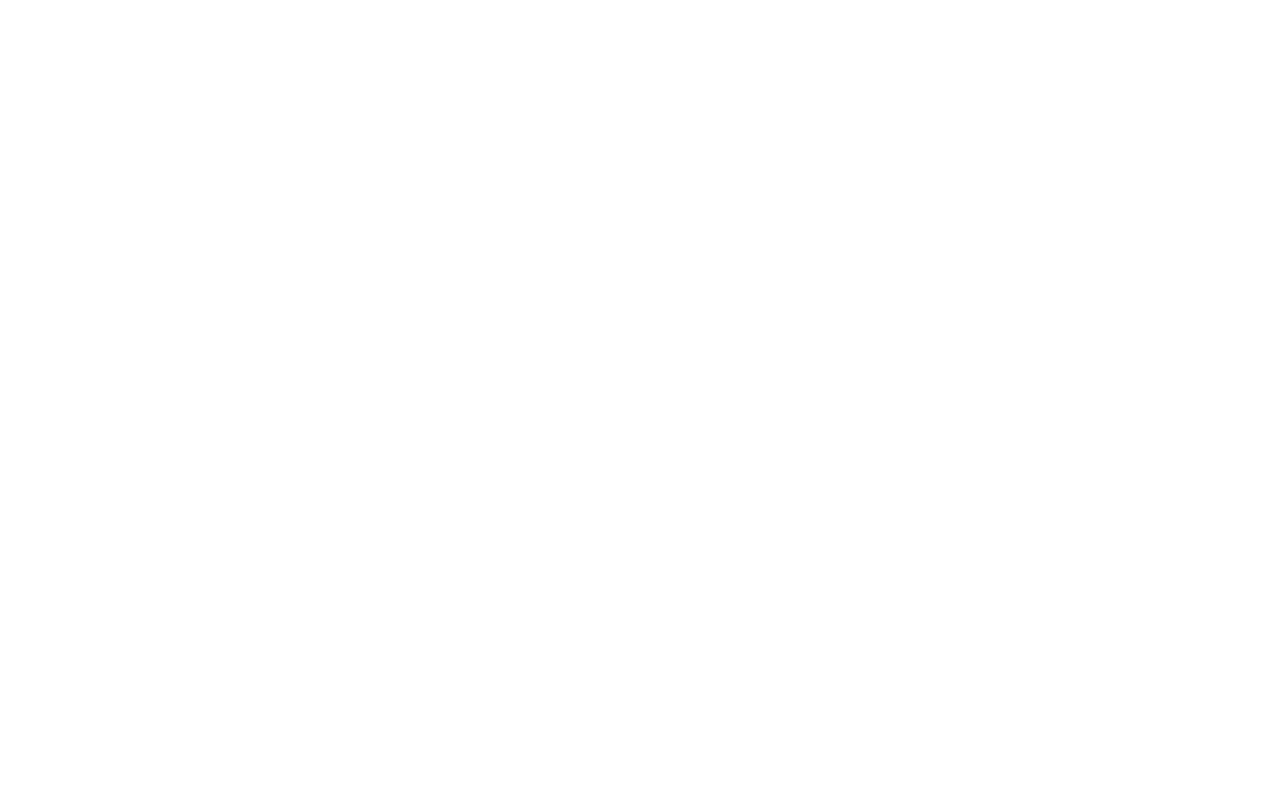
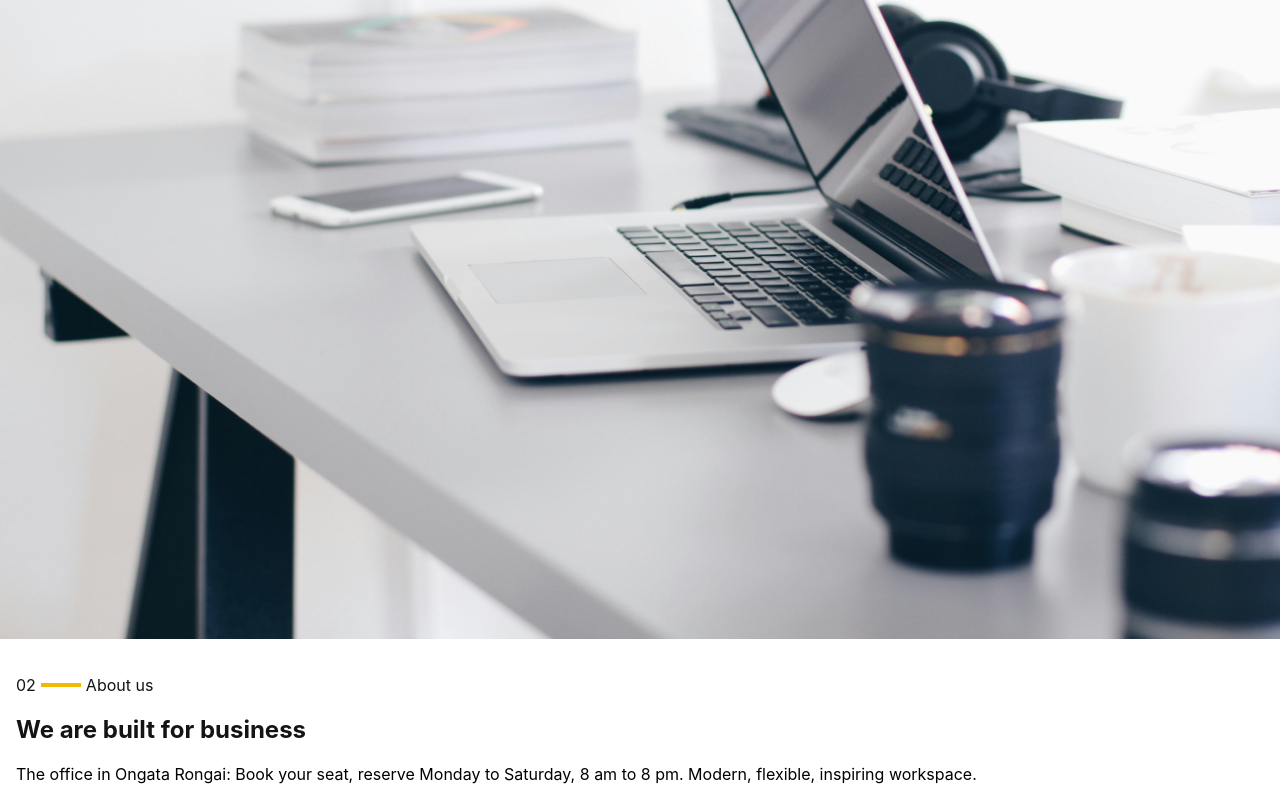
Before and after one commit to tonnytech/Office, a React (Create React App) app: page / in a window 1280 px wide. Shown: the part 672-1472 px from the top of the page. Before the commit the page ends 800 px from the top, so only its background shows below. Built offline with nearby package versions, Linux system fonts and the light colour scheme.

Commit message:
Add image and html structure of about section

```diff
--- /dev/null
+++ b/src/components/About.css
@@ -0,0 +1,32 @@
+.aboutSectionInfoContainer {
+    margin-left: 1rem;
+    margin-right: 1rem;
+}
+
+.aboutImageElement {
+    width: 100%;
+    height: auto;
+}
+
+.sectionNumberContainer {
+    display: flex;
+    align-items: center;
+    flex: row;
+    gap: 5px;
+    padding-top: 2rem;
+}
+
+.sectionNumberContainer div {
+    color: var(--main-black);
+}
+
+.sectionLine {
+    height: 0.2rem;
+    width: 2.5rem;
+    background-color: var(--main-orange);
+    font-weight: 700;
+}
+
+.aboutSection h2 {
+    color: var(--main-black);
+}
--- /dev/null
+++ b/src/components/About.js
@@ -0,0 +1,32 @@
+import React from 'react'
+import about from '../Assets/about.jpg';
+import './About.css';
+
+const About=()=> {
+  return (
+    <div className='AboutSectionContainer'>
+        <div className='aboutImageContainer'>
+            <div className='aboutImage'>
+                <img src={about} className='aboutImageElement' alt='aboutInage'/>
+            </div>
+        </div>
+        <div className='aboutSectionInfoContainer'>
+            <div className='sectionNumberContainer'>
+                <div>02</div>
+                <div className='sectionLine'></div>
+                <div>About us</div>
+            </div>
+            <div className='aboutSection'>
+                <h2> We are built for business</h2>
+                <p>
+                The office in Ongata Rongai: Book your seat,
+                 reserve Monday to Saturday, 8 am to 8 pm. Modern,
+                  flexible, inspiring workspace.
+                </p>
+            </div>
+        </div>
+    </div>
+  )
+}
+
+export default About
--- a/src/components/Hero.css
+++ b/src/components/Hero.css
@@ -39,8 +39,9 @@
 .heroButtonContainer {
     display: flex;
     gap: 3rem;
-    margin-bottom: 2rem;
+    /* margin-bottom: 2rem; */
     margin-top: 2rem;
+    padding-bottom: 2rem;
 }
 
 .heroIntroHeader {
@@ -65,7 +66,11 @@
     color: var(--main-black);
 }
 
-@media only screen and (min-width: 300px) {
+.heroImageContainer {
+    display: none;
+}
+
+@media only screen and (min-width: 228px) {
     .heroIntroContainer h3{
         font-size: 1.5rem;
     }
@@ -85,7 +90,7 @@
         font-size: 1rem;
     }
     .heroButtonContainer {
-        margin-bottom: 2.4rem;
+        padding-bottom: 2.4rem;
         margin-top: 2.4rem;
     }
 }
--- a/src/components/Hero.js
+++ b/src/components/Hero.js
@@ -28,6 +28,11 @@
                     </button>
                 </div>
             </div>
+            <div className='heroImageContainer'>
+                <div className='heroImage'>
+                    <div>image appears here</div>
+                </div>
+            </div>
         </div>
     </section>
   )
--- a/src/pages/HomePage.js
+++ b/src/pages/HomePage.js
@@ -1,10 +1,12 @@
 import React from 'react'
 import Hero from '../components/Hero'
+import About from '../components/About'
 
 const HomePage = () => {
   return (
     <section>
-    <Hero />
+      <Hero />
+      <About />
     </section>
   )
 }
```
Also changed, not shown: src/Assets/about.jpg (added).
